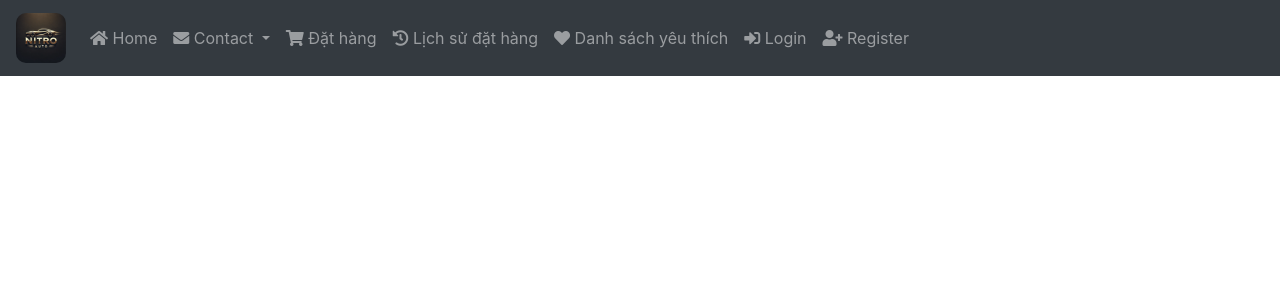
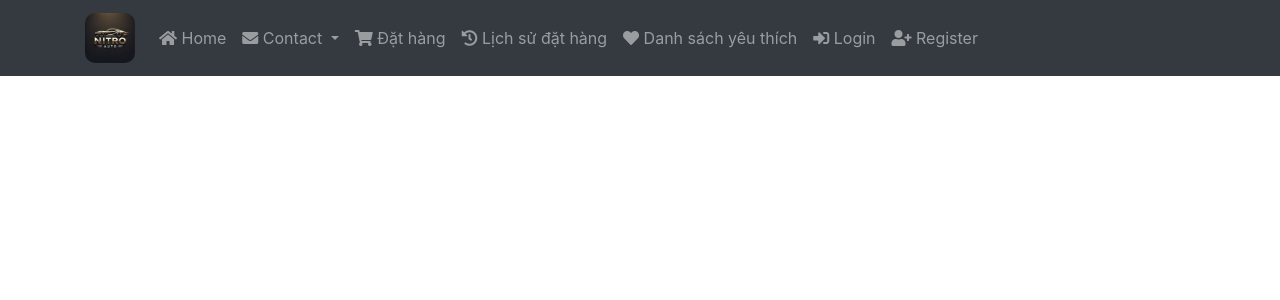
Before and after one commit to NguyenHau-IT/NitroAuto, a PHP site: page /includes/header.php in a window 1280 px wide. Shown: the top 300 px of the page. Run offline with PHP 8.4, Linux system fonts and the light colour scheme; some libraries are stand-ins or nearby versions.

Commit message:
fix code

```diff
--- a/app/views/cars/car_detail.php
+++ b/app/views/cars/car_detail.php
@@ -95,9 +95,9 @@
             </div>
 
             <div class="car-3d col-md-6">
-                <?php if ($images[0]['image_type'] == '3D'): ?>
+                <?php if (!empty($images) && $images[0]['image_type'] == '3D'): ?>
                     <div class="sketchfab-embed-wrapper">
-                        <iframe src="<?= htmlspecialchars($images[0]['image_url']) ?>" allow="autoplay; fullscreen; xr-spatial-tracking" allowfullscreen></iframe>
+                        <iframe src="<?= htmlspecialchars($images[0]['image_url']) ?>" allow="autoplay; fullscreen; xr-spatial-tracking" allowfullscreen onload="this.style.visibility = 'visible';" style="visibility: hidden;"></iframe>
                     </div>
                 <?php else: ?>
                     <p class="text-muted text-center">Không có mô hình 3D</p>
@@ -107,6 +107,7 @@
 
         <div class="text-center mt-4">
             <a href="../home" class="btn btn-primary">Quay lại danh sách</a>
+            <a class="btn btn-primary" href="showOrderForm"><i class="fas fa-shopping-cart"></i> Đặt hàng</a>
         </div>
     </div>
     <?php include '../includes/footer.php'; ?>
--- a/app/views/index.php
+++ b/app/views/index.php
@@ -77,7 +77,7 @@
                                         alt="<?= htmlspecialchars($car['name']) ?>">
                                 </a>
                                 <div class="card-body text-white">
-                                    <h5 class="card-title"><?= htmlspecialchars($car['name']) ?> - </h5>
+                                    <h5 class="card-title"><a href="/car_detail/<?= htmlspecialchars($car['id']) ?>" style="color: #fff;"><?= htmlspecialchars($car['name']) ?></a></h5>
                                     <p class="card-text"><i class="fas fa-money-bill-wave"></i> Giá: <strong><?= number_format($car['price'], 0, ',', '.') ?> VNĐ</strong></p>
                                     <p class="card-text"><i class="fas fa-gas-pump"></i> Nhiên liệu: <?= htmlspecialchars($car['fuel_type']) ?></p>
                                     <p class="card-text"><i class="fas fa-info-circle"></i> Mô tả: <?= htmlspecialchars($car['description']) ?></p>
--- a/includes/header.php
+++ b/includes/header.php
@@ -36,12 +36,23 @@ $current_page = basename($_SERVER['PHP_SELF']); // Lấy tên file hiện tại
             display: block;
             margin-top: 0;
         }
+
+        header {
+            display: flex;
+            justify-content: center;
+            align-items: center;
+        }
+
+        nav {
+            width: 100%;
+        }
     </style>
 </head>
 
 <body>
-
+<header class="text-center">
     <nav class="navbar navbar-expand-lg navbar-dark bg-dark text-light">
+        <div class="container">
             <a class="navbar-brand" href="home">
                 <img src="../uploads/logo.webp" alt="logo" width="50" height="50" style="border-radius: 10px;">
             </a>
@@ -96,8 +107,9 @@ $current_page = basename($_SERVER['PHP_SELF']); // Lấy tên file hiện tại
                     <?php endif; ?>
                 </ul>
             </div>
+        </div>
     </nav>
-
+</header>
     <script src="https://code.jquery.com/jquery-3.5.1.min.js"></script>
     <script src="https://cdn.jsdelivr.net/npm/@popperjs/core@2.5.4/dist/umd/popper.min.js"></script>
     <script src="https://stackpath.bootstrapcdn.com/bootstrap/4.5.2/js/bootstrap.min.js"></script>
```
Also changed, not shown: app/views/orders/order.php (+4 -4 lines). Lines whose indentation alone changed are shown as unchanged.
